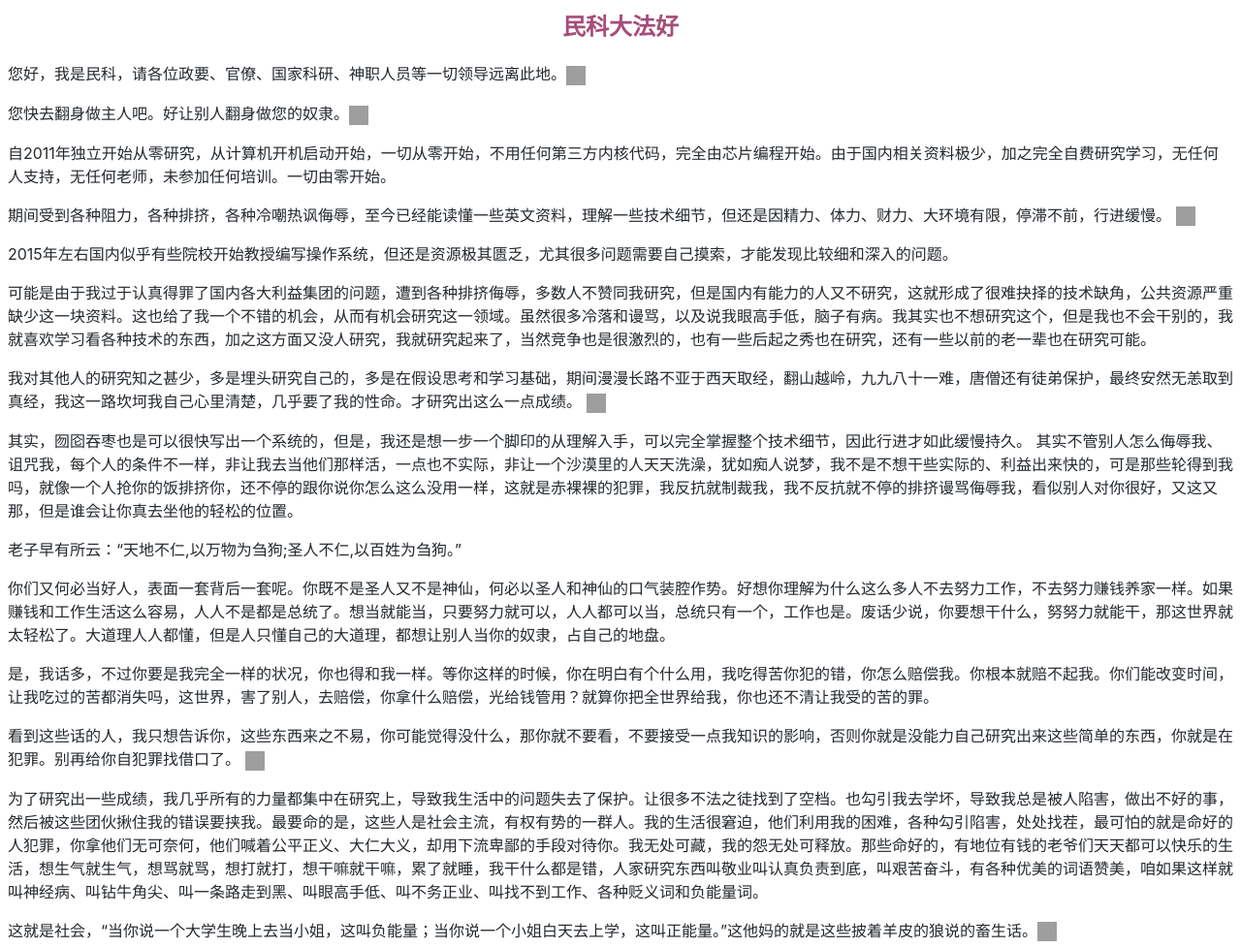
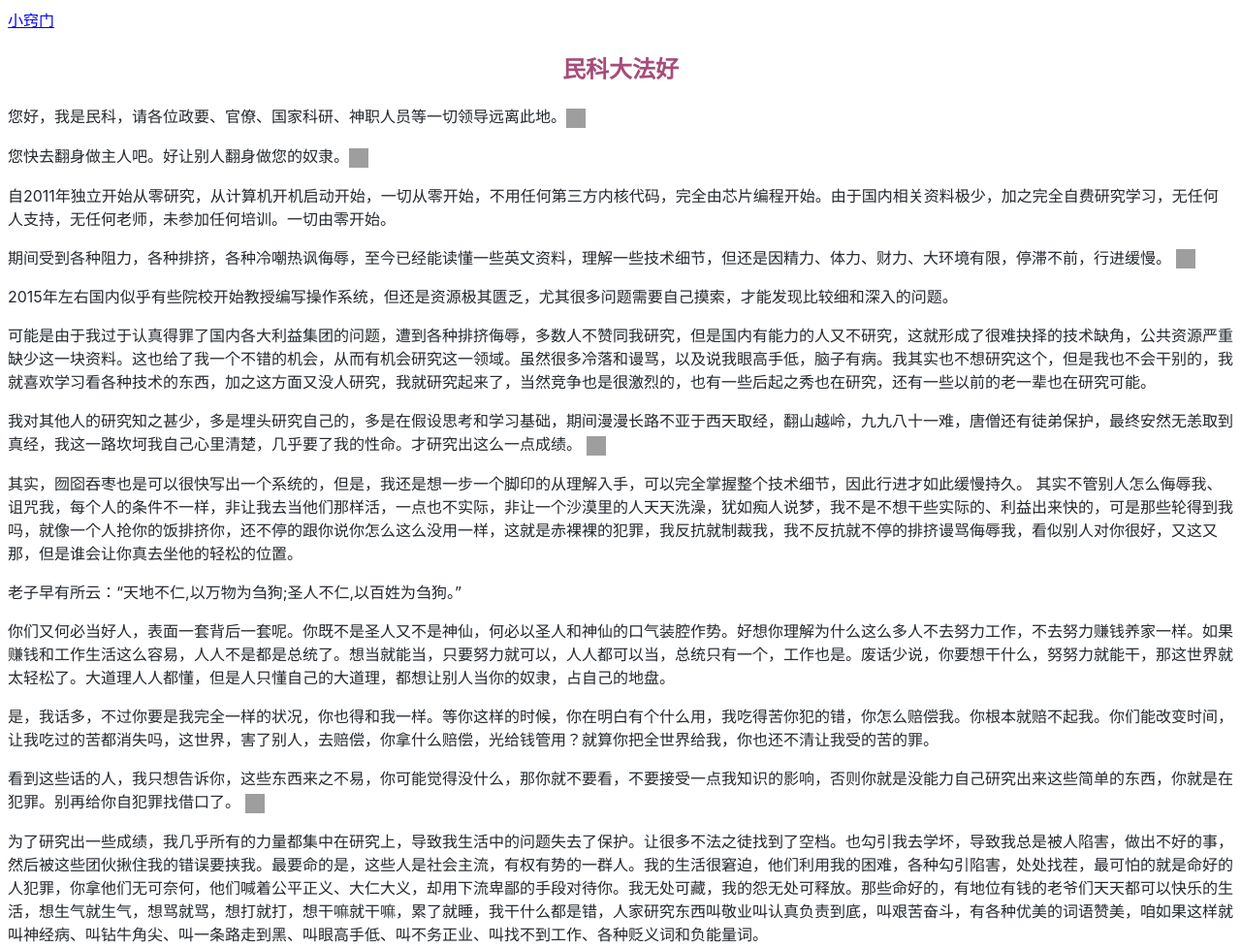
Before and after one commit to xym5366/xym, a plain HTML site: page index.html in a window 1280 px wide. Shown: the top 978 px of the page at 97% size. Drawn offline with Linux system fonts and the light colour scheme; grey boxes are pictures that could not be loaded.

Commit message:
Update index.html

```diff
--- a/index.html
+++ b/index.html
@@ -1,3 +1,4 @@
+<a href="小窍门.html">小窍门</a>
 <div style="box-sizing: border-box; font-size: 16px; margin-bottom: 16px;">
 <h2 style="text-align: center;">
 <b><span style="color: #a64d79;">民科大法好</span></b></h2>
```
